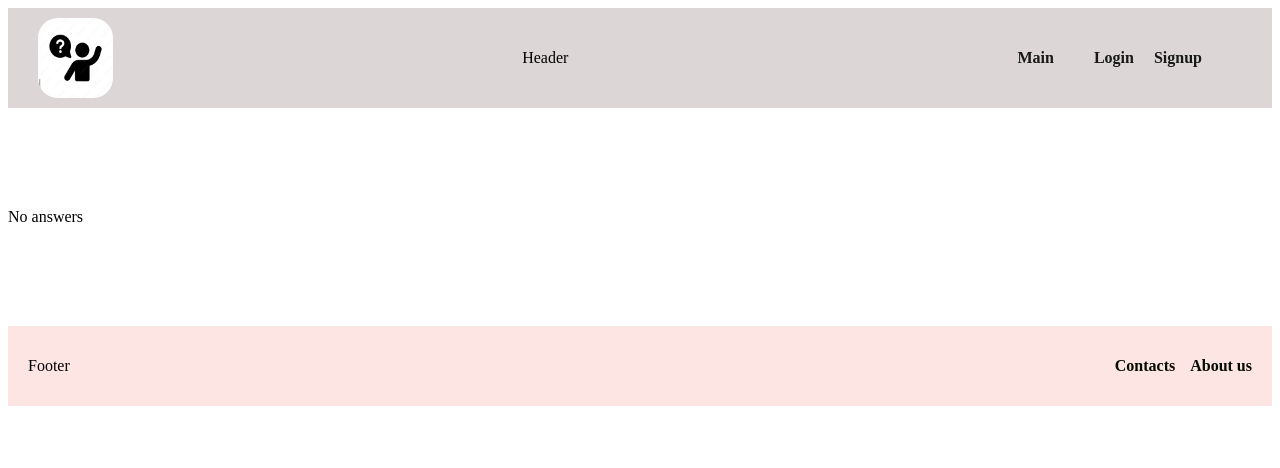
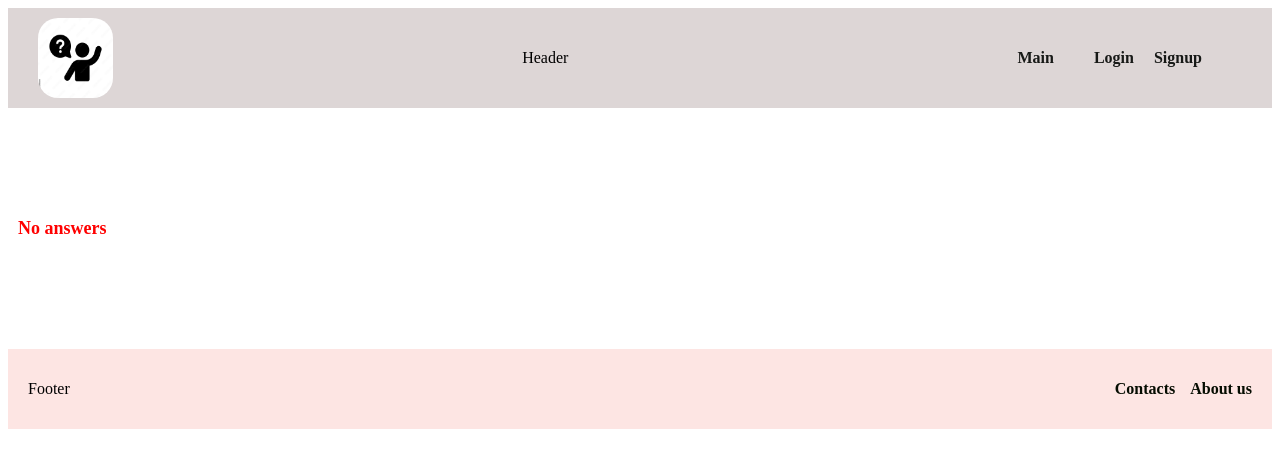
Before and after one commit to Zebraszebras/forumFront1, a Next.js app: page /question/Answers in a window 1280 px wide. Shown: the top 468 px of the page. Built offline with nearby package versions, Linux system fonts and the light colour scheme.

Commit message:
Styled answers

```diff
--- a/src/pages/question/Answers.js
+++ b/src/pages/question/Answers.js
@@ -1,22 +1,25 @@
 import AnswerCard from "./AnswerCard";
+import styles from "./answers.module.css";
 
 const Answers = (props) => {
   const { answers } = props;
 
   const onDeleted = (answer) => {
     if (props.onDeleted) {
-        props.onDeleted(answer);
+      props.onDeleted(answer);
     }
-  }
+  };
 
   if (!answers || !answers.length) {
-    return <div>No answers</div>;
+    return <div className={styles.noAnswers}> No answers</div>;
   } else {
     return (
       <>
+      <div className={styles.answersWrapper}>
         {answers.map((a) => (
           <AnswerCard answer={a} onDeleted={() => onDeleted(a)} key={a._id} />
         ))}
+        </div>
       </>
     );
   }
--- /dev/null
+++ b/src/pages/question/answers.module.css
@@ -0,0 +1,16 @@
+.noAnswers{
+
+    color: red;
+    font-size: large;
+    font-weight: bold;
+    padding: 10px;
+}
+
+.answersWrapper{
+    display: flex;
+    flex-direction: column;
+    padding: 15px;
+    color: rgb(51, 11, 89);
+    font-weight: bold;
+    text-decoration: none;
+}
```
